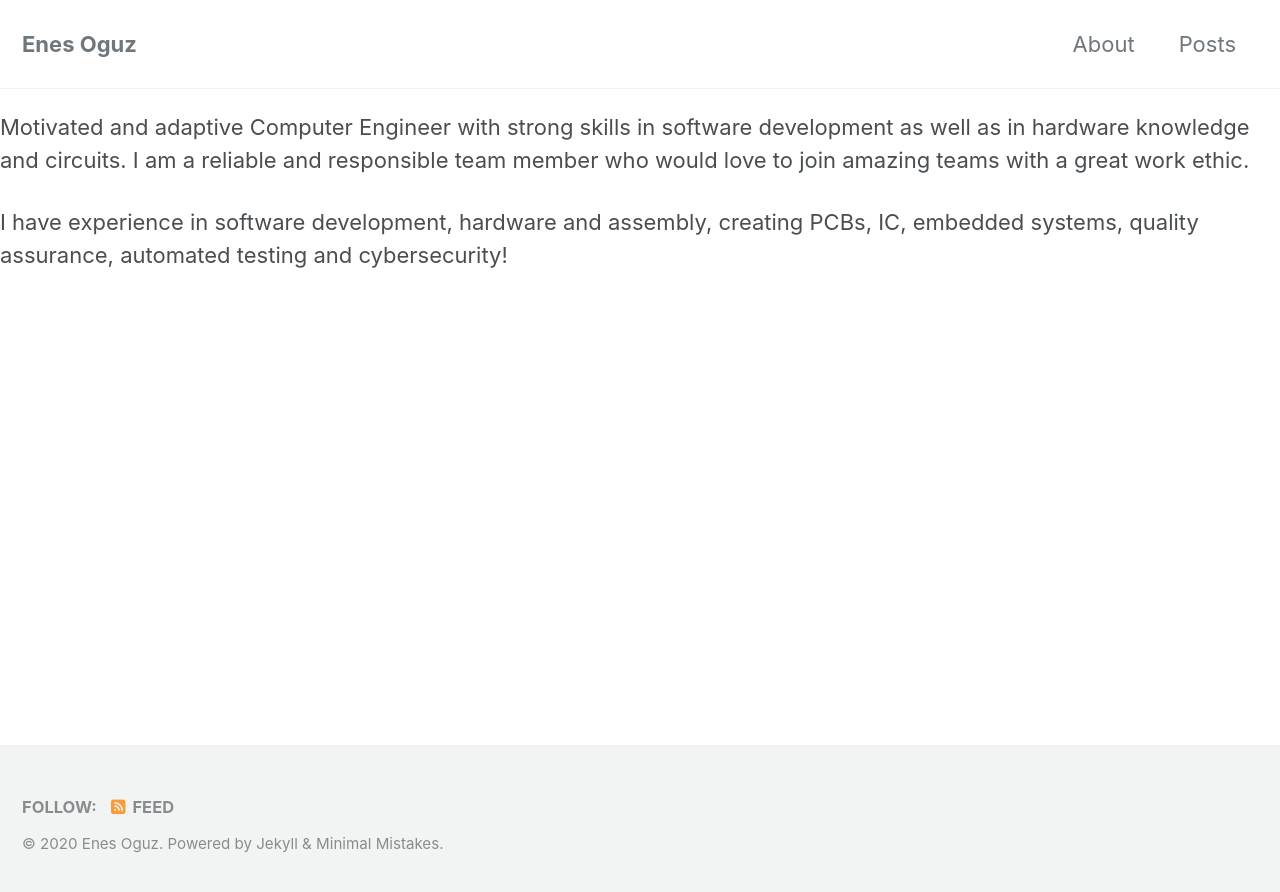
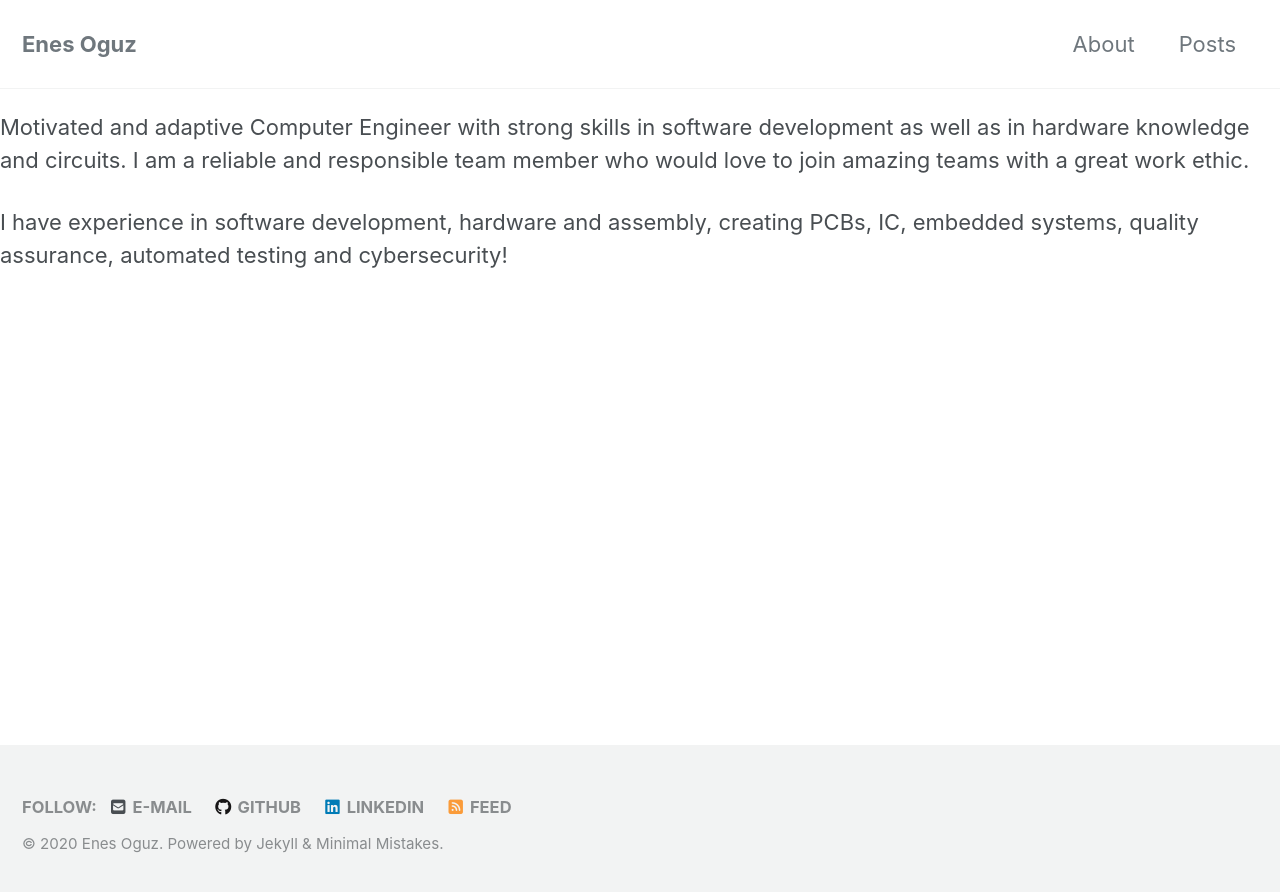
Before and after one commit to eneso/eneso.github.io, a Jekyll site: the page built from _pages/about.md, in a window 1280 px wide. Shown: the top 892 px of the page. Built offline with Jekyll 4.4.1, drawn with Linux system fonts in a browser that asks for light colours; cached includes are drawn as plain includes; nearby versions of some CDN libraries; our own code applies the rules of GitHub Pages for plain Markdown files.

Commit message:
add footer and remove extra links

```diff
--- a/_config.yml
+++ b/_config.yml
@@ -113,49 +113,28 @@ author:
   location         : "Utah, SLC"
   email            :
   links:
-    - label: "e-mail"
+    - label: "E-mail"
       icon: "fas fa-fw fa-envelope-square"
       url: mailto:e.furkanoguz@gmail.com
-    - label: "Website"
-      icon: "fas fa-fw fa-link"
-      # url: "https://your-website.com"
-    - label: "Twitter"
-      icon: "fab fa-fw fa-twitter-square"
-      # url: "https://twitter.com/"
-    - label: "Facebook"
-      icon: "fab fa-fw fa-facebook-square"
-      # url: "https://facebook.com/"
     - label: "GitHub"
       icon: "fab fa-fw fa-github"
       url: "https://github.com/eneso"
     - label: "LinkedIN"
       icon: "fab fa-fw fa-linkedin"
       url: "https://www.linkedin.com/in/enes-oguz-00581993/"
-    - label: "Instagram"
-      icon: "fab fa-fw fa-instagram"
-      # url: "https://instagram.com/"
 
 # Site Footer
 footer:
   links:
-    - label: "Twitter"
-      icon: "fab fa-fw fa-twitter-square"
-      # url:
-    - label: "Facebook"
-      icon: "fab fa-fw fa-facebook-square"
-      # url:
+    - label: "E-mail"
+      icon: "fas fa-fw fa-envelope-square"
+      url: mailto:e.furkanoguz@gmail.com
     - label: "GitHub"
       icon: "fab fa-fw fa-github"
-      # url:
-    - label: "GitLab"
-      icon: "fab fa-fw fa-gitlab"
-      # url:
-    - label: "Bitbucket"
-      icon: "fab fa-fw fa-bitbucket"
-      # url:
-    - label: "Instagram"
-      icon: "fab fa-fw fa-instagram"
-      # url:
+      url: "https://github.com/eneso"
+    - label: "LinkedIN"
+      icon: "fab fa-fw fa-linkedin"
+      url: "https://www.linkedin.com/in/enes-oguz-00581993/"
 
 
 # Reading Files
```
